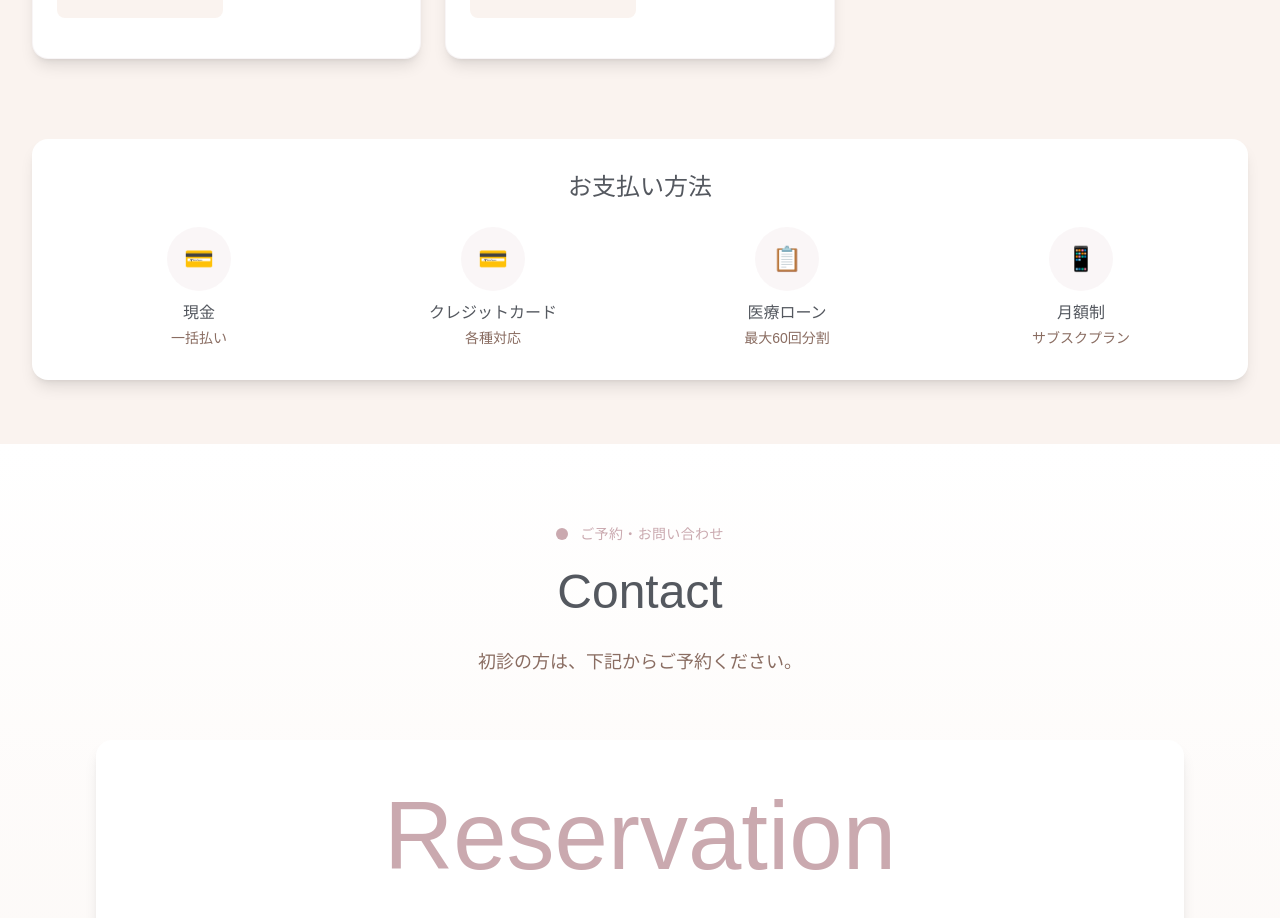
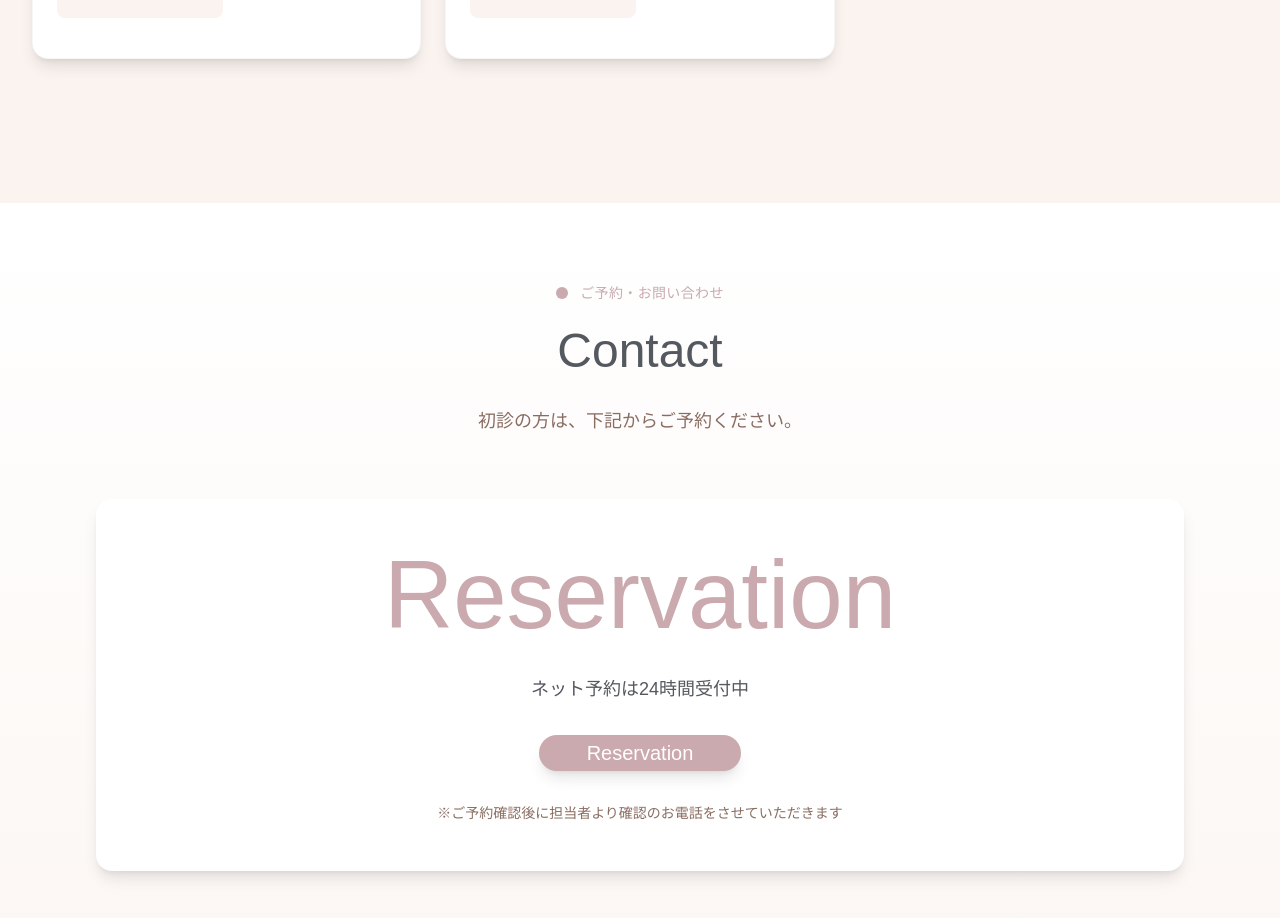
Before and after one commit to ryosuke-kubota/Lunage-clinic-hp, a Next.js app: page /menu in a window 1280 px wide. Shown: the part 5400-6318 px from the top of the page. Built offline with nearby package versions, Linux system fonts and the light colour scheme; a web font is replaced by a local one.

Commit message:
hidden pay

```diff
--- a/src/components/menu/MenuSection.tsx
+++ b/src/components/menu/MenuSection.tsx
@@ -158,7 +158,7 @@ export default function MenuSection() {
           </div>
         ))}
         {/* お支払い情報 */}
-        <motion.div initial={{ opacity: 0, y: 30 }} whileInView={{ opacity: 1, y: 0 }} viewport={{ once: true }} transition={{ duration: 0.8 }} className="mt-20 bg-white rounded-2xl p-8 shadow-lg">
+        {/* <motion.div initial={{ opacity: 0, y: 30 }} whileInView={{ opacity: 1, y: 0 }} viewport={{ once: true }} transition={{ duration: 0.8 }} className="mt-20 bg-white rounded-2xl p-8 shadow-lg">
           <h3 className="text-2xl font-medium text-center text-[#54585f] mb-6">お支払い方法</h3>
           <div className="grid sm:grid-cols-2 lg:grid-cols-4 gap-6 text-center">
             {[
@@ -174,7 +174,7 @@ export default function MenuSection() {
               </div>
             ))}
           </div>
-        </motion.div>
+        </motion.div> */}
       </div>
     </section>
   );
```
